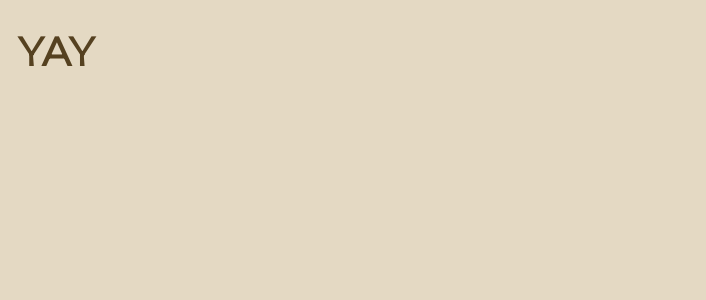
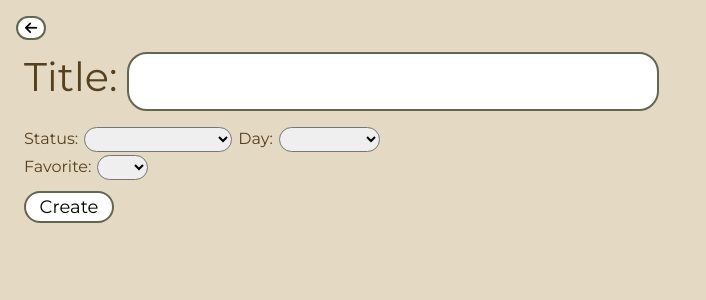
Before and after one commit to morena1001/TV-Watchlist, a React (Create React App) app in the folder client/: page /new in a window 1280 px wide. Shown: the top 300 px of the page, without its empty margins (0-706 px from the left). Built offline with nearby package versions, Linux system fonts and the light colour scheme.

Commit message:
Updated update page and added create page

```diff
--- a/client/src/components/pages/CreateResource.css
+++ b/client/src/components/pages/CreateResource.css
@@ -0,0 +1,98 @@
+.back-button {
+    margin-left: 8px;
+    margin-top: 8px;
+    background-color: white;
+    border-radius: 20px;
+    border-style: solid;
+    border-color: rgb(98, 104, 80);
+    font-family: inherit;
+    font-size: 14px;
+    width: 30px;
+}
+
+.back-button:hover {
+    cursor: pointer;
+    background-color: rgb(185, 141, 69);
+    color: white;
+}
+
+.form {
+    margin-left: 16px;
+}
+
+.title-container {
+    margin-bottom: 8px;
+    margin-top: 12px;
+    margin-left: 0px;
+}
+
+.title-span {
+    font-size: 40px;
+}
+
+.title-input {
+    margin-left: 10px;
+    border-radius: 20px;
+    border-style: solid;
+    border-color: rgb(98, 104, 80);
+    font-family: inherit;
+    padding: 3px 14px;
+    font-size: 40px;
+    width: 500px;
+}
+
+.statusContainer {
+    margin-left: -6px;
+}
+
+.status-option {
+    margin: 8px 6px 3px 6px;
+    font-family: inherit;
+    border-radius: 20px;
+    padding: 3px 4px;
+    font-size: 12px;
+    cursor: pointer;
+    width: fit-content;
+}
+
+.day-option {
+    margin: 0px 6px;
+    font-family: inherit;
+    border-radius: 20px;
+    padding: 3px 4px;
+    font-size: 12px;
+    cursor: pointer;
+    width: fit-content;
+}
+
+.favoriteContainer {
+    margin-left: -6px;
+}
+
+.favorite-option {
+    margin: 0px 6px;
+    font-family: inherit;
+    border-radius: 20px;
+    padding: 3px 4px;
+    font-size: 12px;
+    cursor: pointer;
+    width: fit-content;
+}
+
+.create-button {
+    margin-top: 11px;
+    padding: 3px 0px;
+    background-color: white;
+    border-radius: 20px;
+    border-style: solid;
+    border-color: rgb(98, 104, 80);
+    font-family: inherit;
+    font-size: 18px;
+    width: 90px;
+}
+
+.create-button:hover {
+    cursor: pointer;
+    background-color: rgb(185, 141, 69);
+    color: white;
+}
--- a/client/src/components/pages/CreateResource.js
+++ b/client/src/components/pages/CreateResource.js
@@ -1,13 +1,65 @@
 import React from 'react';
 import { useEffect } from 'react';
-import { useParams } from 'react-router-dom';
-import './Home.css';
+import { useParams, Link } from 'react-router-dom';
+// import './Home.css';
 import './CreateResource.css';
 
 export function CreateResource() {
     return (
         <>
-            <h1 className="title">YAY</h1>
+            <Link className="link" to="/">
+                <button className="back-button" ><i class="fa-solid fa-arrow-left"></i></button>
+            </Link>
+            <form className='form' name='form'>
+                <div className="title-container">
+                    <span className="title-span">Title:</span>
+                    <input type="text" className="title-input" name='title' id='title'/>
+                </div>
+                <div className="statusContainer">
+                    <span className="status-span">Status:</span>
+                    <select name="status-option" id="status-option" className="status-option" onInput={hideDay}>
+                        <option value=""></option>
+                        <option value="current">Currently Watching</option>
+                        <option value="watchlist">Watchlist</option>
+                        <option value="stopped">Stopped Watching</option>
+                        <option value="finished">Finished watching</option>
+                    </select>
+                    <span className="day-span">Day:</span>
+                    <select name="day-option" id="day-option" className="day-option">
+                        <option value=""></option>
+                        <option value="sunday">Sunday</option>
+                        <option value="monday">Monday</option>
+                        <option value="tuesday">Tuesday</option>
+                        <option value="wednesday">Wednesday</option>
+                        <option value="thursday">Thursday</option>
+                        <option value="friday">Friday</option>
+                        <option value="saturday">Saturday</option>
+                        <option value="other">Other</option>
+                    </select>
+                </div>
+                <div className="favoriteContainer">
+                    <span className="favorite-span">Favorite:</span>
+                    <select name="favorite-option" id="favorite-option" className="favorite-option">
+                        <option value=""></option>
+                        <option value="no">No</option>
+                        <option value="yes">Yes</option>
+                    </select>
+                </div>
+                <button className='create-button' id='create' name='create'>
+                        Create
+                </button>
+
+            </form>
         </>
     );
 }
+
+function hideDay() {
+    let status = document.getElementById("status update").value;
+    if (status === "current") {
+        document.getElementById("day update").style.display = "inline";
+    }
+    else {
+        document.getElementById("day update").style.display = "none";
+    }
+}
--- a/client/src/components/pages/Home.js
+++ b/client/src/components/pages/Home.js
@@ -1,5 +1,6 @@
 import React from 'react';
-import { useEffect } from 'react';
+import { useEffect} from 'react';
+import { Link } from 'react-router-dom';
 import './Home.css';
 import { Model, FilterList, SearchList } from "../../Logic";
 
@@ -98,7 +99,9 @@ function Home() {
 
             <div className="new-item-container">
                 <div className="new-item-wrapper">
-                    <button className="new-item-button"><i className="fa-solid fa-plus"></i></button>
+                    <Link className="link" to='/new'>
+                        <button className="new-item-button"><i className="fa-solid fa-plus"></i></button>
+                    </Link>
                 </div>
             </div>
         </>
--- a/client/src/components/pages/Resource.css
+++ b/client/src/components/pages/Resource.css
@@ -1,3 +1,13 @@
+.title-container {
+    margin-left: 16px;
+    display: flex;
+}
+
+.resource-title-span {
+    font-size: 40px;
+    margin-left: 16px;
+}
+
 .item-title {
     font-size: 40px;
     margin-left: 10px;
@@ -40,7 +50,6 @@
 
 .title-update {
     margin-left: 10px;
-    margin-top: 12px;
     border-radius: 20px;
     border-style: solid;
     border-color: rgb(98, 104, 80);
--- a/client/src/components/pages/Resource.js
+++ b/client/src/components/pages/Resource.js
@@ -84,6 +84,15 @@ function viewItem(data) {
     itemWrapper.setAttribute("class", "item-wrapper");
     itemWrapper.setAttribute("id", "item-wrapper");
 
+    let titleContainer = document.createElement("div");
+    titleContainer.setAttribute("class", "title-container");
+
+    let itemTitleSpan = document.createElement("span");
+    itemTitleSpan.setAttribute("class", "resource-title-span");
+    itemTitleSpan.setAttribute("id", "title span");
+    itemTitleSpan.innerHTML = "Title:";
+    itemTitleSpan.style.display = "none";
+
     let itemTitle = document.createElement("div");
     itemTitle.setAttribute("class", "item-title");
     itemTitle.setAttribute("id", "item title");
@@ -125,6 +134,12 @@ function viewItem(data) {
     let statusOption4 = document.createElement("option");
     statusOption4.value = "finished";
     statusOption4.innerHTML = "Finished Watching";
+
+    let daySpan = document.createElement("span");
+    daySpan.setAttribute("class", "day-span");
+    daySpan.setAttribute("id", "day span");
+    daySpan.innerHTML = "Day:";
+    daySpan.style.display = "none";
 
     let daySelect = document.createElement("select");
     daySelect.setAttribute("name", "day update");
@@ -200,8 +215,10 @@ function viewItem(data) {
     let icon2 = document.createElement("i");
     icon2.setAttribute("class", "fa-solid fa-trash");
 
-    itemWrapper.appendChild(itemTitle);
-    itemWrapper.appendChild(itemTitleUpdate);
+    itemWrapper.appendChild(titleContainer);
+    titleContainer.appendChild(itemTitleSpan);
+    titleContainer.appendChild(itemTitle);
+    titleContainer.appendChild(itemTitleUpdate);
     itemWrapper.appendChild(statusContainer);
     statusContainer.appendChild(statusSpan);
 
@@ -211,7 +228,7 @@ function viewItem(data) {
     statusSpanSelect.appendChild(statusOption4);
     statusSpanSelect.value = data.status.includes("current") ? "current" : data.status;
     statusContainer.appendChild(statusSpanSelect);
-    statusSpanSelect.oninput = hideDay;
+    statusContainer.appendChild(daySpan);
 
     daySelect.appendChild(dayOption1);
     daySelect.appendChild(dayOption2);
@@ -223,6 +240,7 @@ function viewItem(data) {
     daySelect.appendChild(dayOption8);
     daySelect.value = data.status.includes("current") ? data.status.substring(8) : "All";
     statusContainer.appendChild(daySelect);
+    statusSpanSelect.oninput = hideDay;
 
     itemWrapper.appendChild(favoriteContainer);
     favoriteContainer.appendChild(favoriteSpan);
@@ -244,9 +262,11 @@ function viewItem(data) {
 function hideDay() {
     let status = document.getElementById("status update").value;
     if (status === "current") {
+        document.getElementById("day span").style.display = "inline";
         document.getElementById("day update").style.display = "inline";
     }
     else {
+        document.getElementById("day span").style.display = "none";
         document.getElementById("day update").style.display = "none";
     }
 }
@@ -257,8 +277,10 @@ function update() {
         document.getElementById("status span").style.display = "none";
         document.getElementById("favorite span").style.display = "none";
 
+        document.getElementById("title span").style.display = "inline";
         document.getElementById("title update").style.display = "inline";
         document.getElementById("status update").style.display = "inline";
+        document.getElementById("day span").style.display = document.getElementById("status update").value === "current" ? "inline" : "none";
         document.getElementById("day update").style.display = document.getElementById("status update").value === "current" ? "inline" : "none";
         document.getElementById("favorite update").style.display = "inline";
 
@@ -273,8 +295,10 @@ function update() {
         document.getElementById("status span").style.display = "inline";
         document.getElementById("favorite span").style.display = "inline";
 
+        document.getElementById("title span").style.display = "none";
         document.getElementById("title update").style.display = "none";
         document.getElementById("status update").style.display = "none";
+        document.getElementById("day span").style.display = "none";
         document.getElementById("day update").style.display = "none";
         document.getElementById("favorite update").style.display = "none";
 
```
